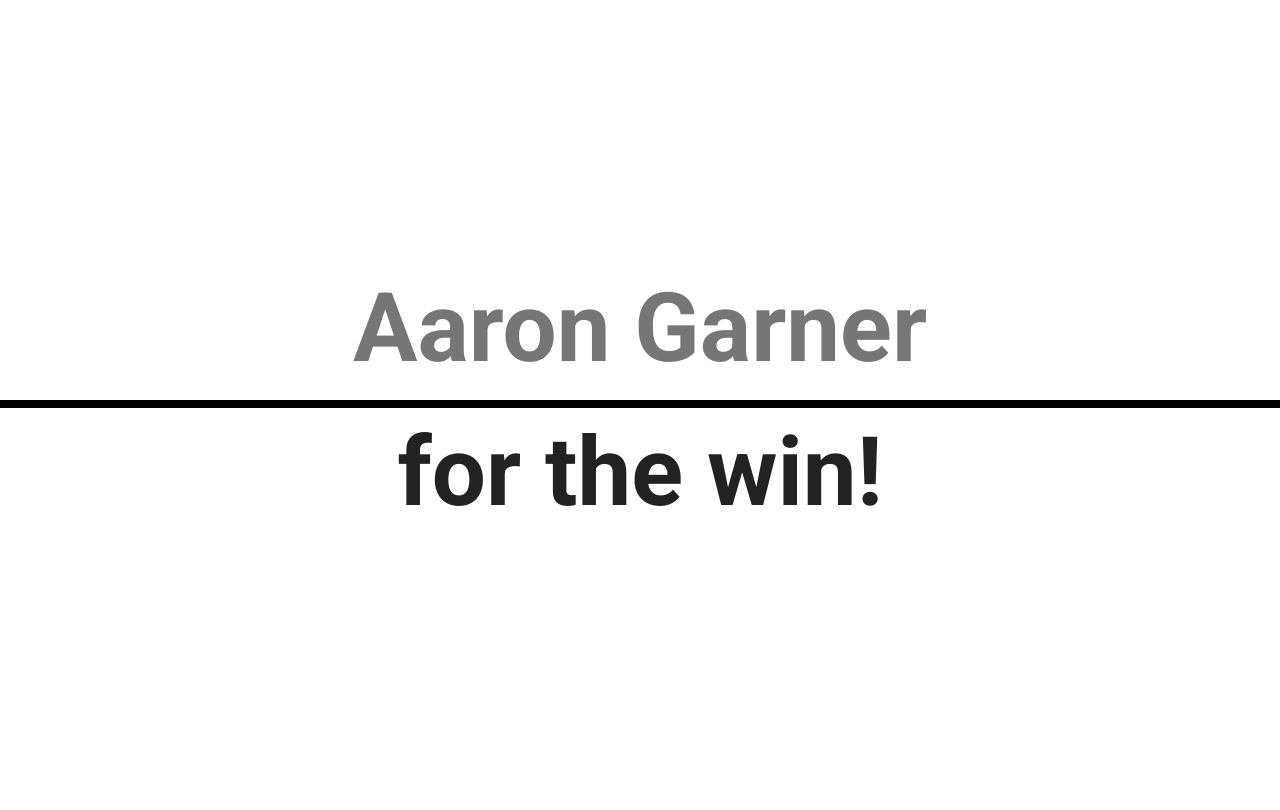
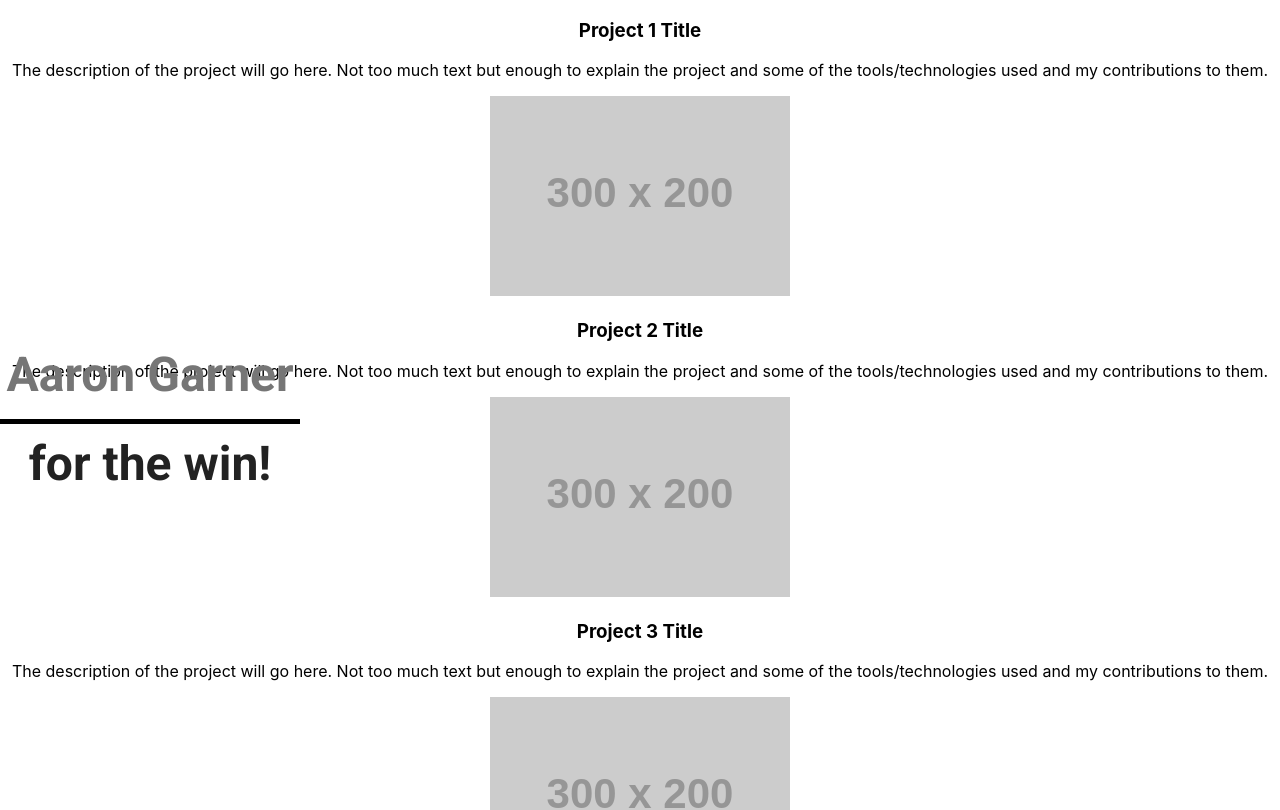
Before and after one commit to aaron-G18/AG-Portfolio, a React (Create React App) app: page / in a window 1280 px wide. Shown: the top 810 px of the page. Built offline with nearby package versions, Linux system fonts and the light colour scheme.

Commit message:
updated names for files for animated name and cleaned up line breaks in app.js. Also playing with styling for animated name to be float left an dbe a 'sticky' side bar element.

```diff
--- a/src/App.js
+++ b/src/App.js
@@ -6,7 +6,7 @@ import { AiOutlineArrowLeft, AiOutlineArrowRight } from 'react-icons/ai';
 import { AiOutlineCaretLeft, AiOutlineCaretRight } from 'react-icons/ai';
 import { DiJsBadge, DiHtml5, DiReact, DiCss3, DiMongodb, DiJqueryLogo, DiMysql, DiNodejsSmall } from 'react-icons/di';
 import BottomLinks from "./components/bottomLinks/bottomLinks";
-import FrontPage from "./components/frontPage/frontPage";
+import AnimatedName from "./components/animatedName/animatedName";
 import Project from "./components/projects/projects";
 import ReactTooltip from 'react-tooltip';
 
@@ -40,27 +40,8 @@ class App extends Component {
         <h1><MyName /></h1>
         <hr />
         <BrandStatement /> */}
-        <FrontPage />
+        <AnimatedName />
         <div>
-          <br />
-          <br />
-          <br />
-          <br />
-          <br />
-          <br />
-          <br />
-          <br />
-          <br />
-          <br />
-          <br />
-          <br />
-          <br />
-          <br />
-          <br />
-          <br />
-          <br />
-          <br />
-          <br />
             <Project />
             <div data-tip="JavaScript" className="inline-block">
               <DiJsBadge data-tip="JavaScript" className="inline-block App-logo" size="3em" />
@@ -77,7 +58,6 @@ class App extends Component {
           <div data-tip="NodeJS">
           <DiNodejsSmall className="inline-block App-logo" size="3em" />
           </div>
-        {/* NODE.js */}
           <p>
             links for pages will go here.
           </p>
--- a/src/components/frontPage/style.css
+++ b/src/components/animatedName/style.css
@@ -9,14 +9,15 @@
   100% { transform: translate3d(0, 0, 0); }
 }
 .animated-title {
+  float: left;
   color: #222;
   font-family: Roboto, Arial, sans-serif;
-  height: 90vmin;
+  height: 100%;
   /* left: 50%; */
-  /* position: absolute; */
+  position: absolute;
   /* top: 50%; */
   /* transform: translate(-50%, -50%); */
-  /* width: 90vmin; */
+  width: 300px;
   display: flex;
   align-items: center;
   justify-content: center;
@@ -29,7 +30,7 @@
 
 }
 .animated-title > div div {
-  font-size: 12vmin;
+  font-size: 6vmin;
   padding: 2vmin 0;
   position: absolute;
 }
@@ -37,7 +38,7 @@
   display: block;
 }
 .animated-title > div.text-top {
-  border-bottom: 1vmin solid #000;
+  border-bottom: 5px solid #000;
   top: 0;
 }
 .animated-title > div.text-top div {
```
Also changed, not shown: src/components/animatedName/animatedName.js (renamed from src/components/frontPage/frontPage.js). Lines whose indentation alone changed are shown as unchanged.
